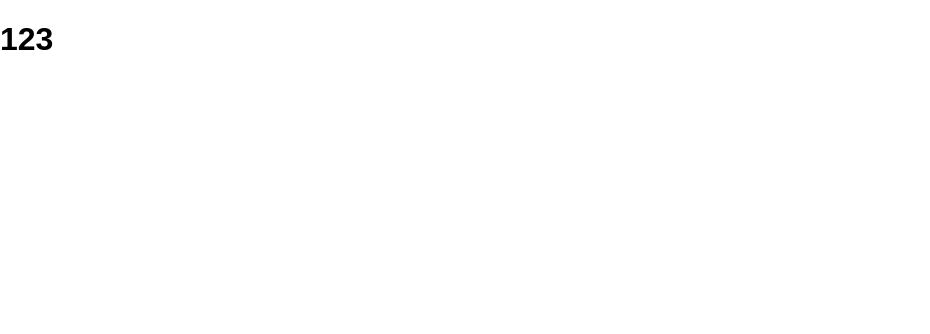
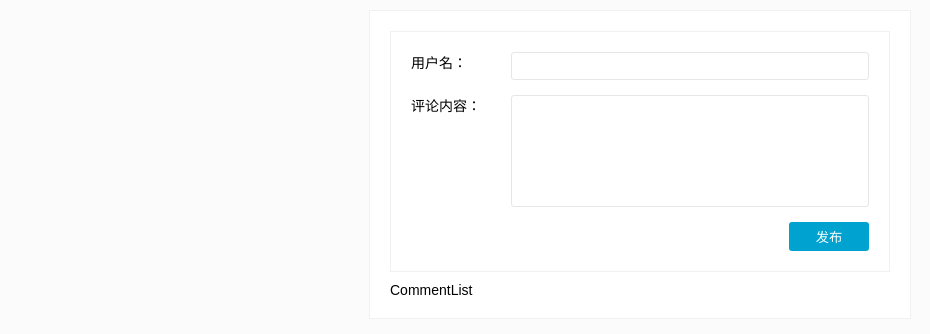
Before and after one commit to Agcaiyun/React, a React (Create React App) app in the folder hello-react/: page / in a window 1280 px wide. Shown: the top 334 px of the page, without its empty margins (0-930 px from the left). Built offline with nearby package versions, Linux system fonts and the light colour scheme.

Commit message:
commmentApp为commentInput传入回调函数作为props

```diff
--- /dev/null
+++ b/hello-react/src/CommentApp.js
@@ -0,0 +1,22 @@
+import React, { Component } from 'react'
+import CommentInput from './CommentInput'
+import CommentList from './CommentList'
+
+class CommentApp extends Component {
+    handleSubmitComment(comment) {
+        console.log(comment)
+    }
+
+    render() {
+        return (
+            <div className='wrapper'>
+                <CommentInput
+                    onSubmit={this.handleSubmitComment.bind(this)}
+                />
+                <CommentList />
+            </div>
+        )
+    }
+}
+
+export default CommentApp
--- /dev/null
+++ b/hello-react/src/CommentInput.js
@@ -0,0 +1,69 @@
+import React, { Component } from 'react'
+
+class CommentInput extends Component {
+    constructor() {
+        super()
+        this.state = {
+            username: '',
+            content: ''
+        }
+    }
+
+    handleUsernameChange(event) {
+        this.setState({
+            username: event.target.value
+        })
+    }
+
+    handleContentChange(event) {
+        this.setState({
+            content: event.target.value
+        })
+    }
+
+    handleSubmit() {
+        if (this.props.onSubmit) {
+            const { username, content } = this.state
+            this.props.onSubmit({ username, content })
+        }
+        this.setState({
+            content: ''
+        })
+    }
+
+    render() {
+        return (
+            <div className='comment-input'>
+                <div className='comment-field'>
+                    <span className='comment-field-name'>用户名：</span>
+                    <div className='comment-field-input'>
+                        <input
+                            value={this.state.username}
+                            onChange={this.handleUsernameChange.bind(this)}
+                        />
+                    </div>
+                </div>
+
+                <div className='comment-field'>
+                    <span className='comment-field-name'>评论内容：</span>
+                    <div className='comment-field-input'>
+                        <textarea
+                            value={this.state.content}
+                            onChange={this.handleContentChange.bind(this)}
+                        />
+                    </div>
+                </div>
+
+                <div className='comment-field-button'>
+                    <button
+                        onClick={this.handleSubmit.bind(this)}
+                    >
+                        发布
+                    </button>
+                </div>
+            </div>
+        )
+    }
+}
+
+export default CommentInput
--- /dev/null
+++ b/hello-react/src/CommentList.js
@@ -0,0 +1,13 @@
+import React, { Component } from 'react'
+
+class CommentList extends Component {
+    render() {
+        return (
+            <div>
+                CommentList
+            </div>
+        )
+    }
+}
+
+export default CommentList
--- a/hello-react/src/index.css
+++ b/hello-react/src/index.css
@@ -2,4 +2,103 @@
   margin: 0;
   padding: 0;
   font-family: sans-serif;
+  background-color: #fbfbfb;
 }
+
+.wrapper {
+  width: 500px;
+  margin: 10px auto;
+  font-size: 14px;
+  background-color: #fff;
+  border: 1px solid #f1f1f1;
+  padding: 20px;
+}
+
+/* 评论框样式 */
+.comment-input {
+  background-color: #fff;
+  border: 1px solid #f1f1f1;
+  padding: 20px;
+  margin-bottom: 10px;
+}
+
+.comment-field {
+  margin-bottom: 15px;
+  display: flex;
+}
+
+.comment-field .comment-field-name {
+  display: flex;
+  flex-basis: 100px;
+  font-size: 14px;
+}
+
+.comment-field .comment-field-input {
+  display: flex;
+  flex: 1;
+}
+
+.comment-field-input input,
+.comment-field-input textarea {
+  border: 1px solid #e6e6e6;
+  border-radius: 3px;
+  padding: 5px;
+  outline: none;
+  font-size: 14px;
+  resize: none;
+  flex: 1;
+}
+
+.comment-field-input textarea {
+  height: 100px;
+}
+
+.comment-field-button {
+  display: flex;
+  justify-content: flex-end;
+}
+
+.comment-field-button button {
+  padding: 5px 10px;
+  width: 80px;
+  border: none;
+  border-radius: 3px;
+  background-color: #00a3cf;
+  color: #fff;
+  outline: none;
+  cursor: pointer;
+}
+
+.comment-field-button button:active {
+  background: #13c1f1;
+}
+
+/* 评论列表样式 */
+.comment-list {
+  background-color: #fff;
+  border: 1px solid #f1f1f1;
+  padding: 20px;
+}
+
+/* 评论组件样式 */
+.comment {
+  display: flex;
+  border-bottom: 1px solid #f1f1f1;
+  margin-bottom: 10px;
+  padding-bottom: 10px;
+  min-height: 50px;
+}
+
+.comment .comment-user {
+  flex-shrink: 0;
+}
+
+.comment span {
+  color: #00a3cf;
+  font-style: italic;
+}
+
+.comment p {
+  margin: 0;
+  /*text-indent: 2em;*/
+}
--- a/hello-react/src/index.js
+++ b/hello-react/src/index.js
@@ -1,53 +1,12 @@
 import React, { Component } from 'react';
 import ReactDOM from 'react-dom';
 import './index.css';
-// import App from './App';
+import CommentApp from './CommentApp';
 import registerServiceWorker from './registerServiceWorker';
 
-// class Lesson extends Component {
-//     render() {
-//         return (
-//             <div>
-//                 <h1>{this.props.lessons.title}</h1>
-//                 <p>{this.props.lessons.description}</p>
-//             </div>
-//         )
-//     }
-// }
+ReactDOM.render(
+    <CommentApp />,
+    document.getElementById('root')
+);
 
-// class LessonsList extends Component {
-//     render() {
-//         const users = [
-//             { title: 'Lesson 1: title', description: 'Lesson 1: description' },
-//             { title: 'Lesson 1: title', description: 'Lesson 1: description' },
-//             { title: 'Lesson 1: title', description: 'Lesson 1: description' },
-//             { title: 'Lesson 1: title', description: 'Lesson 1: description' }
-//         ]
-
-//         return (
-//             <div>
-//                 {users.map((user, index) => {
-//                     <Lesson lessons={lessons} />
-//                 })}
-//             </div>
-//         )
-//     }
-// }
-
-class Test extends Component {
-    render() {
-        return (
-            <div>
-                <h1>123</h1>
-            </div>
-        )
-    }
-}
-
-ReactDOM.render(
-    <Test />,
-    document.getElementById('root')
-)
-
-// ReactDOM.render(<App />, document.getElementById('root'));
 registerServiceWorker();
```
Also changed, not shown: hello-react/src/Comment.js (added).
